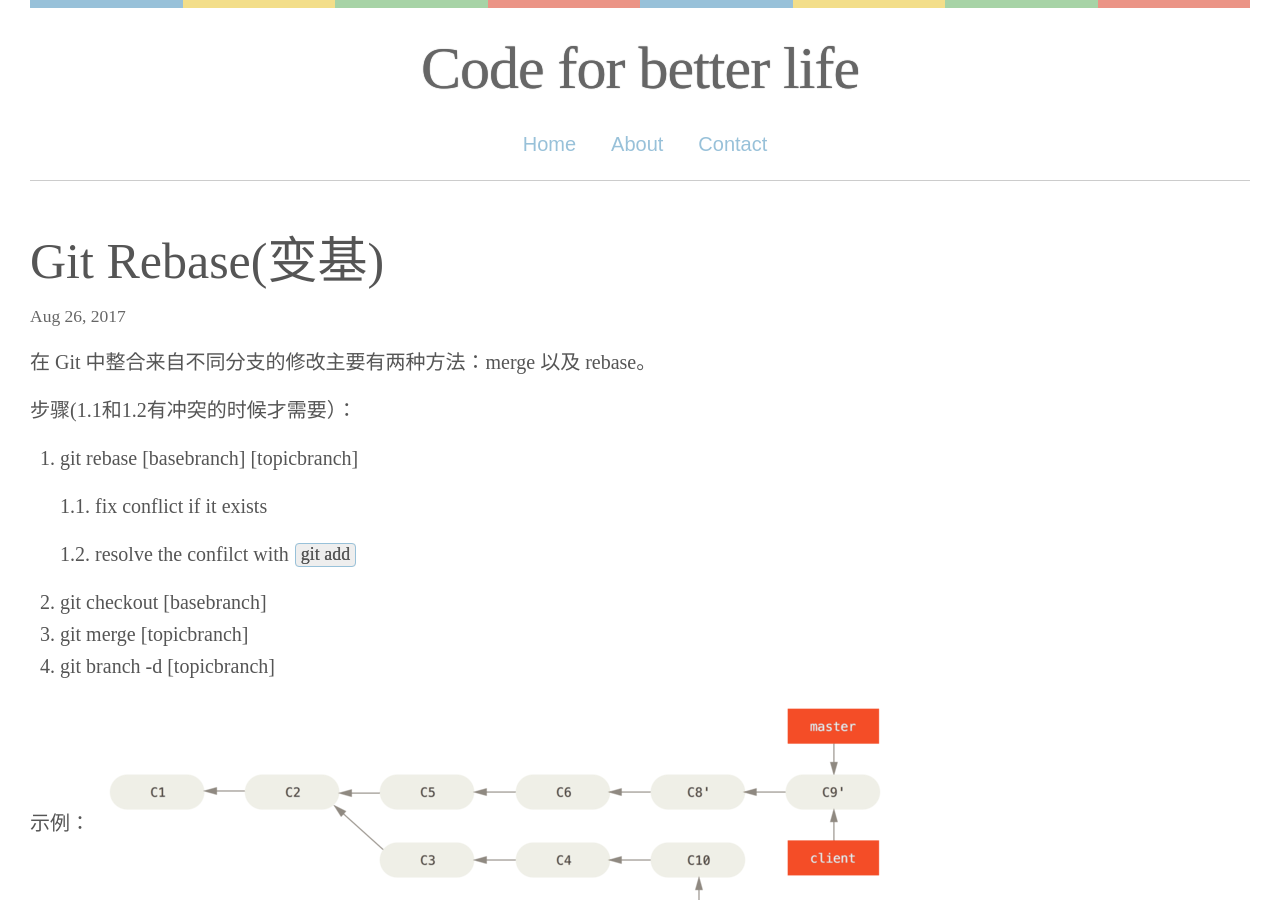
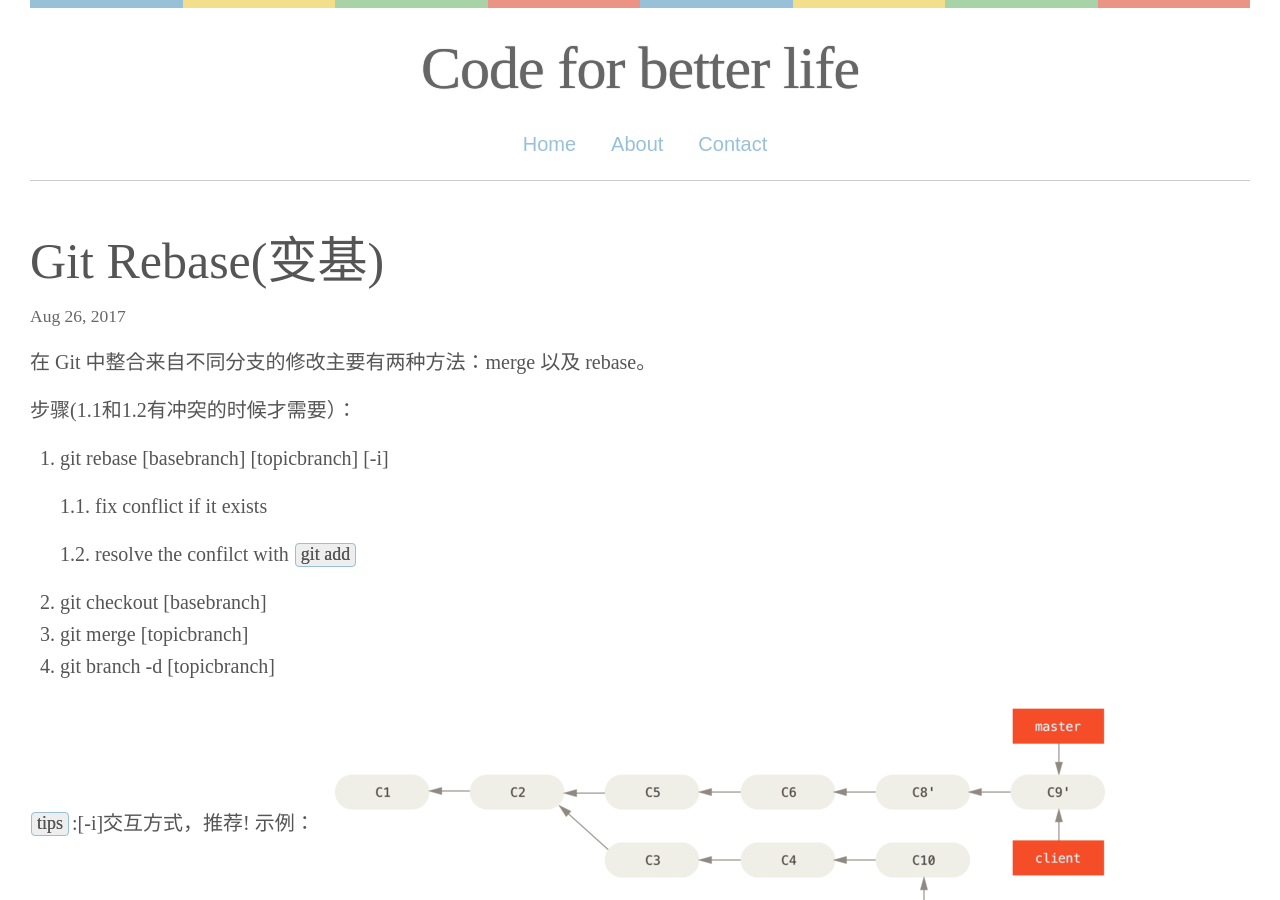
Before and after one commit to YYvanYang/yyvanyang.github.io, a Jekyll site: the page built from _posts/2017-08-26-rebase.md, in a window 1280 px wide and 900 px high. Built offline with Jekyll 4.4.1, drawn with Linux system fonts in a browser that asks for light colours; some web fonts are replaced.

Commit message:
Update 2017-08-26-rebase.md

```diff
--- a/_posts/2017-08-26-rebase.md
+++ b/_posts/2017-08-26-rebase.md
@@ -6,7 +6,7 @@ title:  "Git Rebase(变基)"
 在 Git 中整合来自不同分支的修改主要有两种方法：merge 以及 rebase。
 
 步骤(1.1和1.2有冲突的时候才需要）：
- 1. git rebase [basebranch] [topicbranch]
+ 1. git rebase [basebranch] [topicbranch] [-i]
 
     1.1. fix conflict if it exists
 
@@ -16,6 +16,7 @@ title:  "Git Rebase(变基)"
  3. git merge [topicbranch]
  4. git branch -d [topicbranch]
 
+`tips`:[-i]交互方式，推荐!
 示例：
 ![](../images/interesting-rebase-3.png)
 
```
